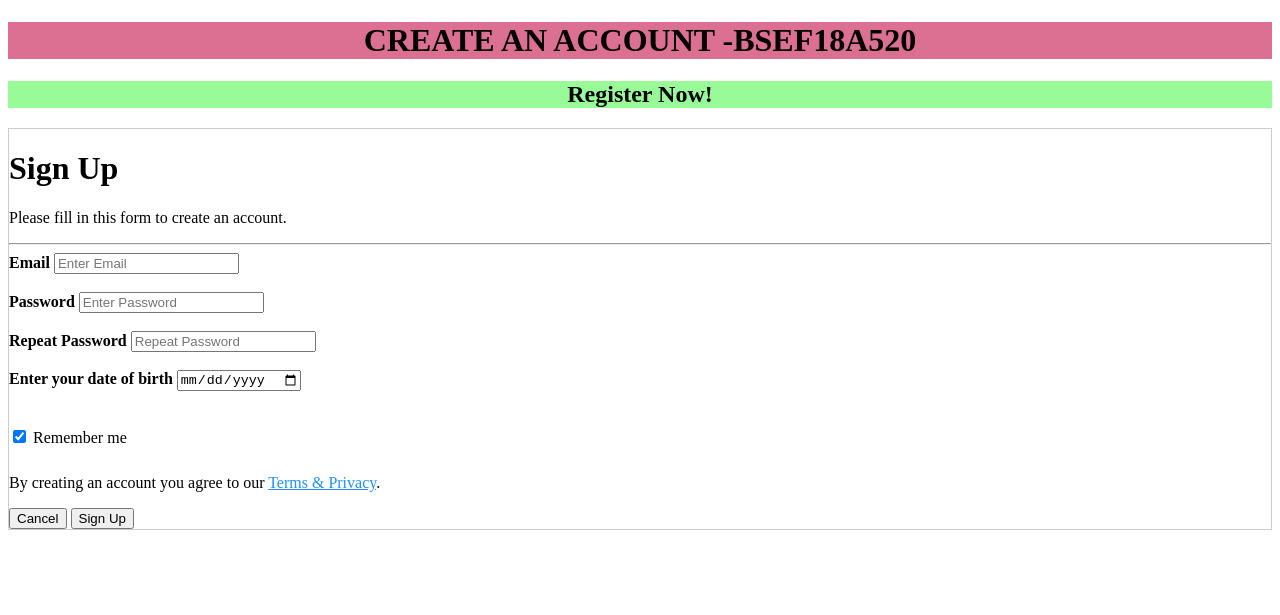
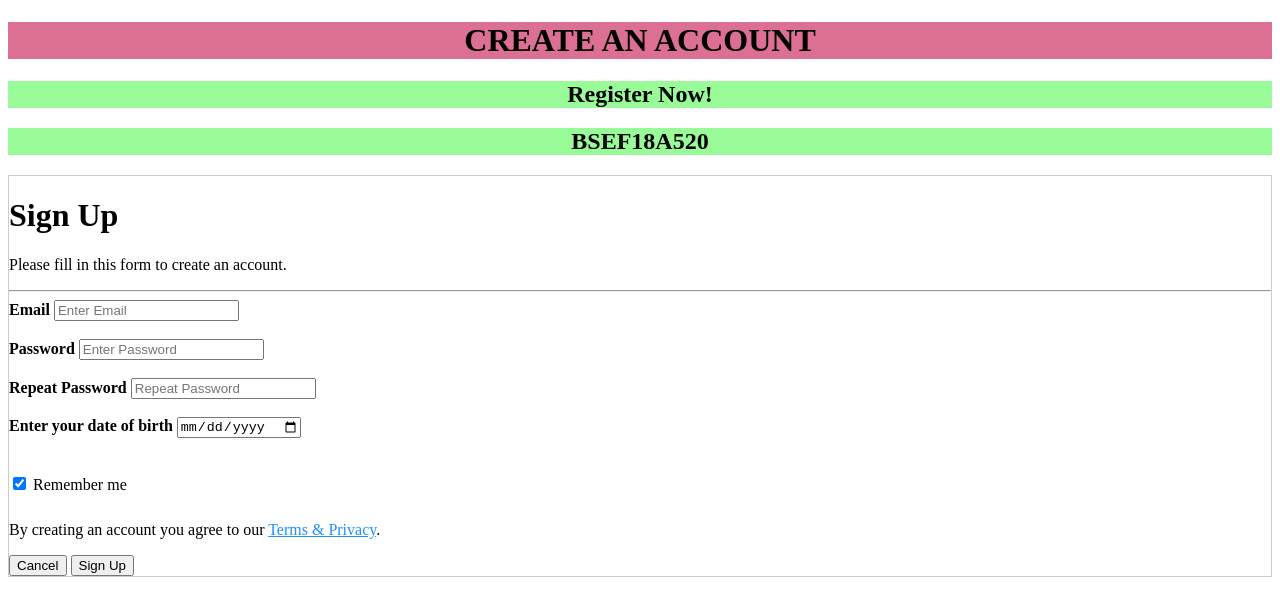
Before and after one commit to AreshaK55/MC1, a plain HTML site: page index.html in a window 1280 px wide. Shown: the part 25-640 px from the top of the page. Drawn offline with Linux system fonts and the light colour scheme.

Commit message:
Merge Check
Checking the merge conflict.

```diff
--- a/index.html
+++ b/index.html
@@ -11,8 +11,10 @@
 </head>
 
 <body>
-  <h1 style="background-color: palevioletred; text-align: center;">CREATE AN ACCOUNT -BSEF18A520</h1>
+  <h1 style="background-color: palevioletred; text-align: center;">CREATE AN ACCOUNT</h1>
   <h2 style="background-color: palegreen; text-align: center;"> Register Now!</h2>
+  <h2 style="background-color: palegreen; text-align: center;"> BSEF18A520</h2>
+
     <form action="action_page.php" style="border:1px solid #ccc">
         <div class="container">
           <h1>Sign Up</h1>
```
